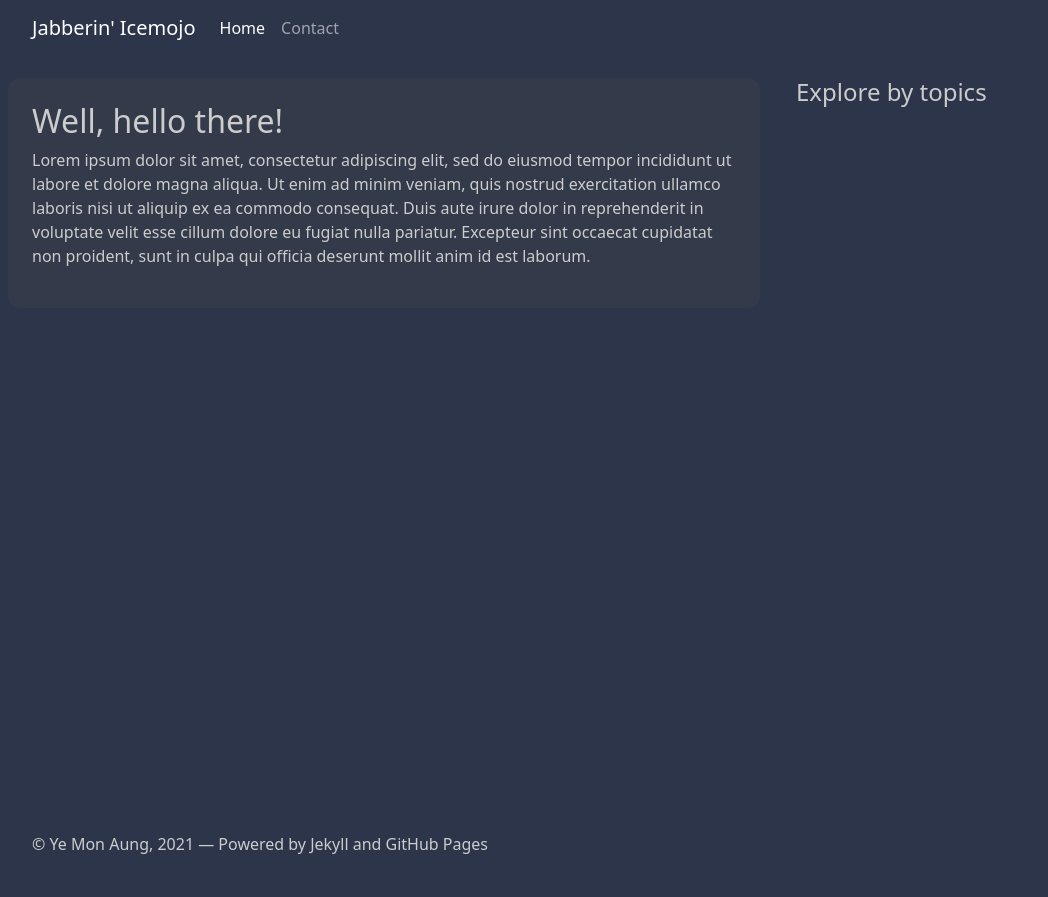
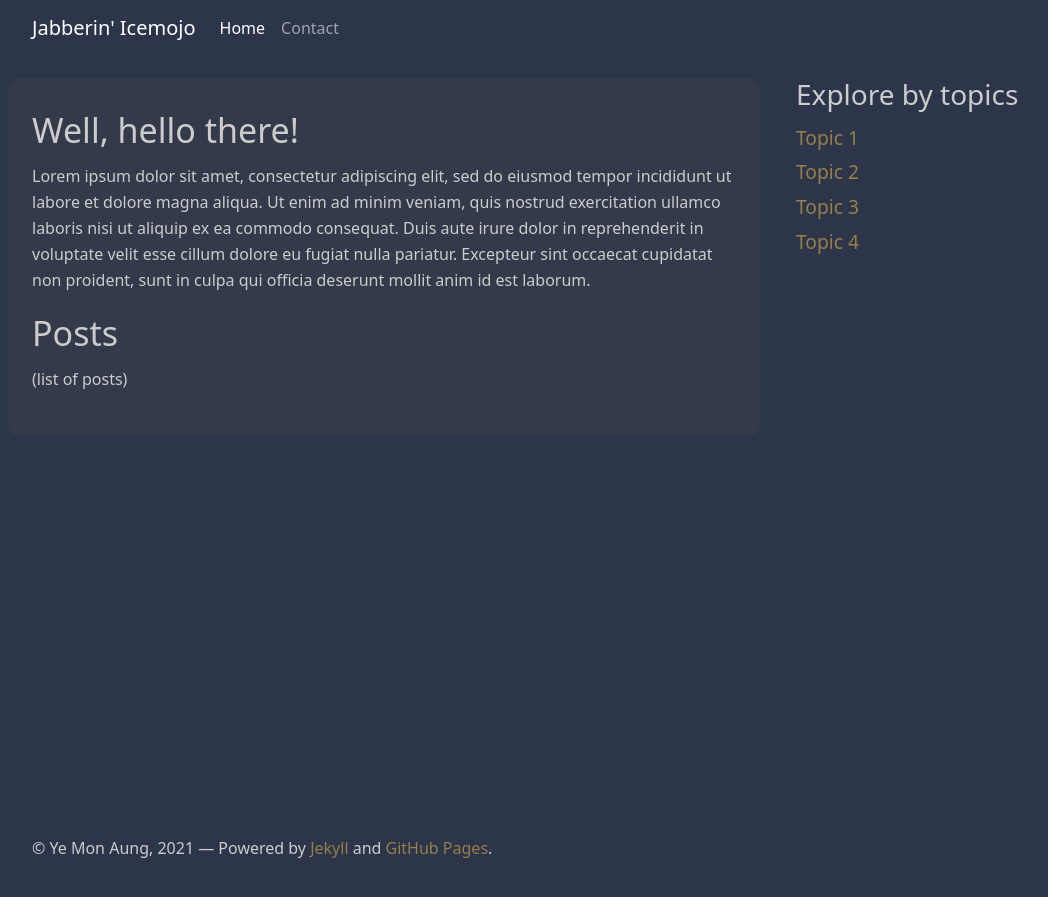
Before and after one commit to icemojo/icemojo.github.io, a Jekyll site: the page built from index.md, in a window 1280 px wide. Shown: the top 897 px of the page, without its empty margins (62-1110 px from the left). Built offline with Jekyll 4.4.1, drawn with Linux system fonts in a browser that asks for light colours; our own code applies the rules of GitHub Pages for plain Markdown files.

Commit message:
Split out some of the page content elements into separate includes.
Define some basic stylings for page layouts and basic elements, such as headings, paragraphs and anchor links.

```diff
--- /dev/null
+++ b/_includes/posts-list.html
@@ -0,0 +1,6 @@
+<div class="section">
+  <h1>Posts</h1>
+  <p>
+    (list of posts)
+  </p>
+</div>
--- /dev/null
+++ b/_includes/sidebar.html
@@ -0,0 +1,15 @@
+<div class="topics">
+  <h3>Explore by topics</h3>
+  <div class="topic-item">
+    <a href="#">Topic 1</a>
+  </div>
+  <div class="topic-item">
+    <a href="#">Topic 2</a>
+  </div>
+  <div class="topic-item">
+    <a href="#">Topic 3</a>
+  </div>
+  <div class="topic-item">
+    <a href="#">Topic 4</a>
+  </div>
+</div>
--- /dev/null
+++ b/_includes/welcome.html
@@ -0,0 +1,6 @@
+<div class="section">
+  <h1>Well, hello there!</h1>
+  <p>
+    Lorem ipsum dolor sit amet, consectetur adipiscing elit, sed do eiusmod tempor incididunt ut labore et dolore magna aliqua. Ut enim ad minim veniam, quis nostrud exercitation ullamco laboris nisi ut aliquip ex ea commodo consequat. Duis aute irure dolor in reprehenderit in voluptate velit esse cillum dolore eu fugiat nulla pariatur. Excepteur sint occaecat cupidatat non proident, sunt in culpa qui officia deserunt mollit anim id est laborum.
+  </p>
+</div>
--- a/_layouts/default.html
+++ b/_layouts/default.html
@@ -57,7 +57,7 @@
         </div>
         <div class="col-md-4">
           <div class="content-sidebar">
-            <h4>Explore by topics</h4>
+            {% include sidebar.html %}
           </div>
         </div>
       </div>
@@ -69,7 +69,7 @@
       <div class="row">
         <div class="col-md-12">
           <p>
-            &copy; {{ site.name }}, {{ 'now' | date: "%Y" }} &mdash; Powered by Jekyll and GitHub Pages
+            &copy; {{ site.name }}, {{ 'now' | date: "%Y" }} &mdash; Powered by <a href="https://jekyllrb.com" target="_blank">Jekyll</a> and <a href="https://pages.github.com" target="_blank">GitHub Pages</a>.
           </p>
         </div>
       </div>
--- a/assets/css/main.css
+++ b/assets/css/main.css
@@ -1,6 +1,28 @@
 body {
   color: #ccc;
   background-color: #2C354A;
+}
+
+h1 {
+  font-size: 34px;
+}
+
+p {
+  margin-bottom: 12px;
+}
+
+a {
+  color: #967F4A;
+  text-decoration: none;
+}
+
+a:hover {
+  color: #C7982C;
+}
+
+a:active {
+  color: #C7982C;
+  text-decoration: underline;
 }
 
 @media (min-width: 1400px) {
@@ -41,3 +63,25 @@ body {
   margin-left: 12px;
   margin-right: 24px;
 }
+
+.section {
+  margin-top: 8px;
+  margin-bottom: 20px;
+}
+
+.section > p {
+  margin-top: 12px;
+  line-height: 26px;
+}
+
+.topics {
+  font-size: 120%;
+}
+
+.topics h3 {
+  margin-bottom: 12px;
+}
+
+.topic-item {
+  margin-bottom: 6px;
+}
```
Also changed, not shown: _layouts/home.html (added, +7 -0 lines), index.md (+1 -5 lines).
